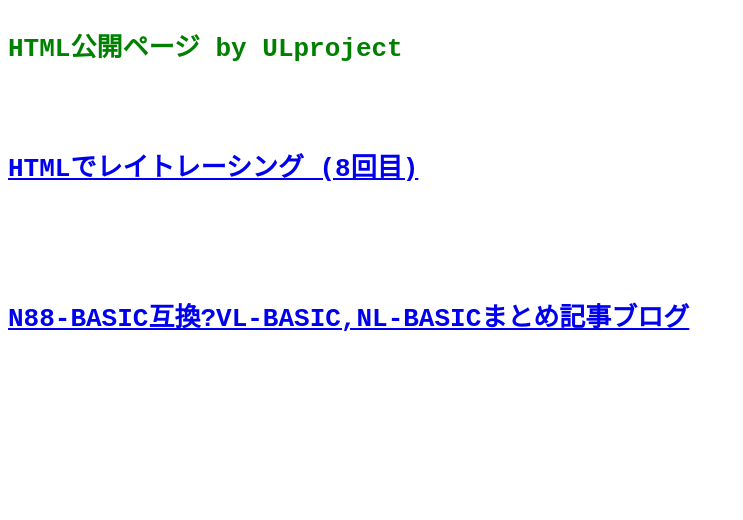
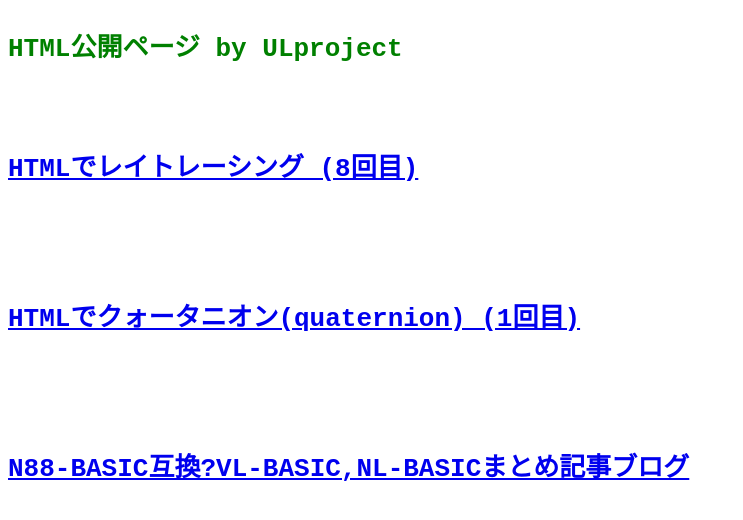
Before and after one commit to ULproject/html, a plain HTML site: page index.html in a window 1280 px wide. Shown: the whole page, without its empty margins (0-743 px from the left). Drawn offline with Linux system fonts and the light colour scheme.

Commit message:
Update index.html

```diff
--- a/index.html
+++ b/index.html
@@ -19,6 +19,9 @@
     <p><a href="https://ulproject.github.io/html/ray008"
       rel="noopener noreferrer" target="_blank"
       >HTMLでレイトレーシング (8回目)</a></p>
+    <p><a href="https://ulproject.github.io/html/quat001"
+      rel="noopener noreferrer" target="_blank"
+      >HTMLでクォータニオン(quaternion) (1回目)</a></p>
     <p><a href="https://ulprojectmail.blogspot.com"
       rel="noopener noreferrer" target="_blank"
       >N88-BASIC互換?VL-BASIC,NL-BASICまとめ記事ブログ</a></p>
```
